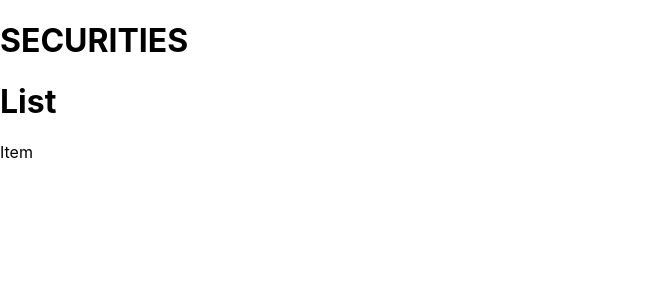
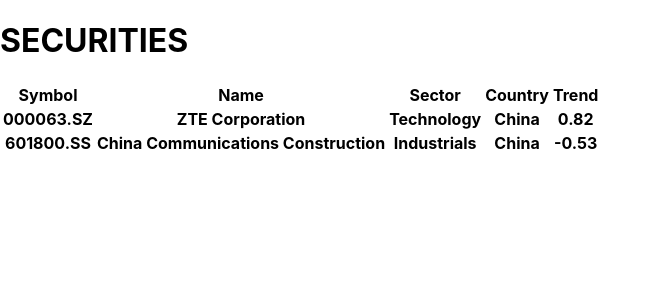
Before and after one commit to nunoconc/cc-full-stack-exercise, a React (Create React App) app in the folder frontend/: page / in a window 1280 px wide. Shown: the top 300 px of the page, without its empty margins (0-660 px from the left). Built offline with nearby package versions, Linux system fonts and the light colour scheme; the HTML template or start-up script is replaced by a standard one.

Commit message:
feat: add page list

```diff
--- a/frontend/src/components/list/index.tsx
+++ b/frontend/src/components/list/index.tsx
@@ -1,11 +1,43 @@
-import { JSX } from 'react';
-import Item from './item';
+import { JSX, useState, useEffect } from 'react';
+import Row from './row';
+import { Company } from '../../types/company';
 
-export default function List(): JSX.Element {
+export default function Item(): JSX.Element {
+    const [companies, setCompanies] = useState<Company[]>([]);
+
+    useEffect(() => {
+        setCompanies([{
+            id: 1,
+            ticker: '000063.SZ',
+            securityName: 'ZTE Corporation',
+            sector: 'Technology',
+            country: 'China',
+            trend: 0.82,
+            prices: [],
+        },
+        {
+            id: 2,
+            ticker: '601800.SS',
+            securityName: 'China Communications Construction',
+            sector: 'Industrials',
+            country: 'China',
+            trend: -0.53,
+            prices: [],
+        }]);
+    }, []);
+
     return (
-        <div>
-            <h1>List</h1>
-            <Item/>
-        </div>
+        <>
+            <table>
+                <tr>
+                    <th>Symbol</th>
+                    <th>Name</th>
+                    <th>Sector</th>
+                    <th>Country</th>
+                    <th>Trend</th>
+                </tr>
+                {companies.map( (company) => <Row company={company} />)}
+            </table>
+        </>
     );
 }
--- a/frontend/src/components/list/item.tsx
+++ /dev/null
@@ -1,9 +0,0 @@
-import { JSX } from 'react';
-
-export default function Item(): JSX.Element {
-    return (
-        <div>
-            <p>Item</p>
-        </div>
-    );
-}
--- /dev/null
+++ b/frontend/src/components/list/row.tsx
@@ -0,0 +1,21 @@
+import { JSX } from 'react';
+import { Company } from '../../types/company';
+
+interface IRow {
+    company: Company;
+}
+
+export default function Row({ company }: IRow): JSX.Element {
+
+    return (
+        <>
+            <tr>
+                <th>{company.ticker}</th>
+                <th>{company.securityName}</th>
+                <th>{company.sector}</th>
+                <th>{company.country}</th>
+                <th>{company.trend}</th>
+            </tr>
+        </>
+    );
+}
```
